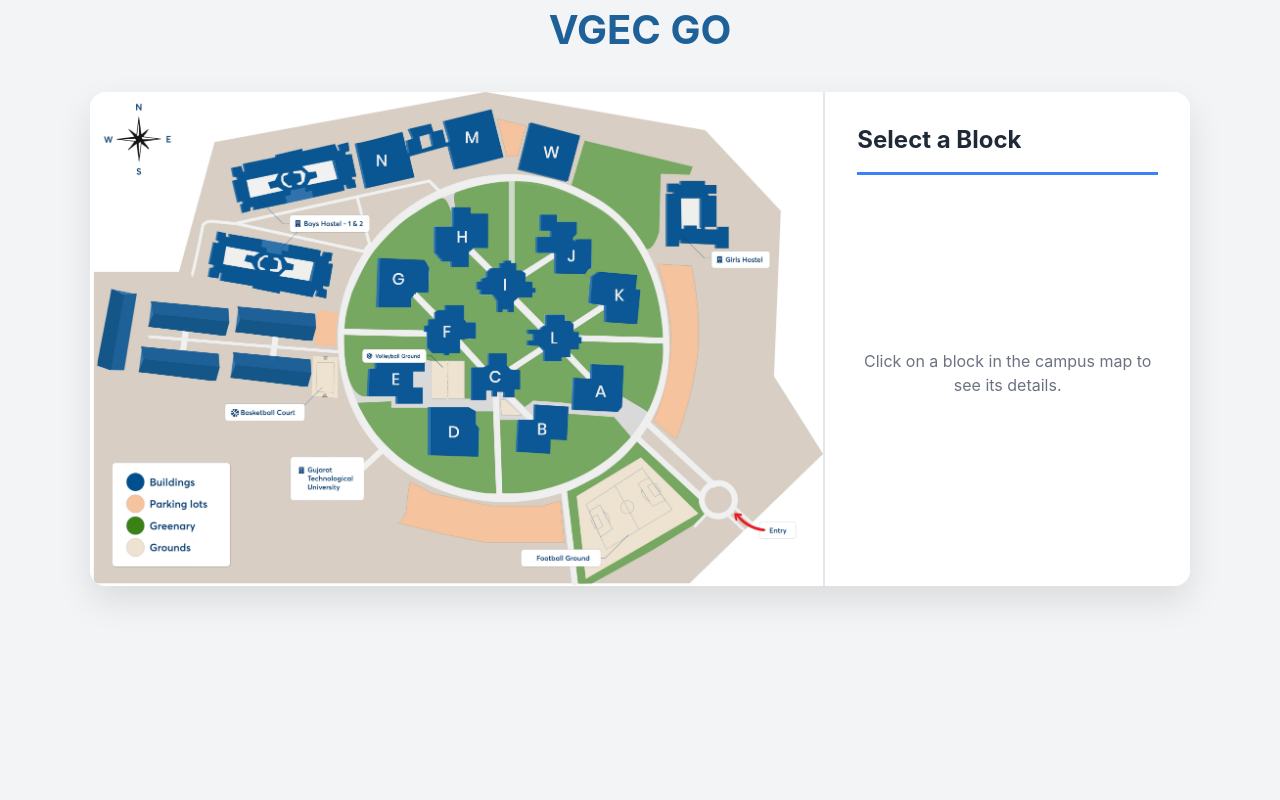
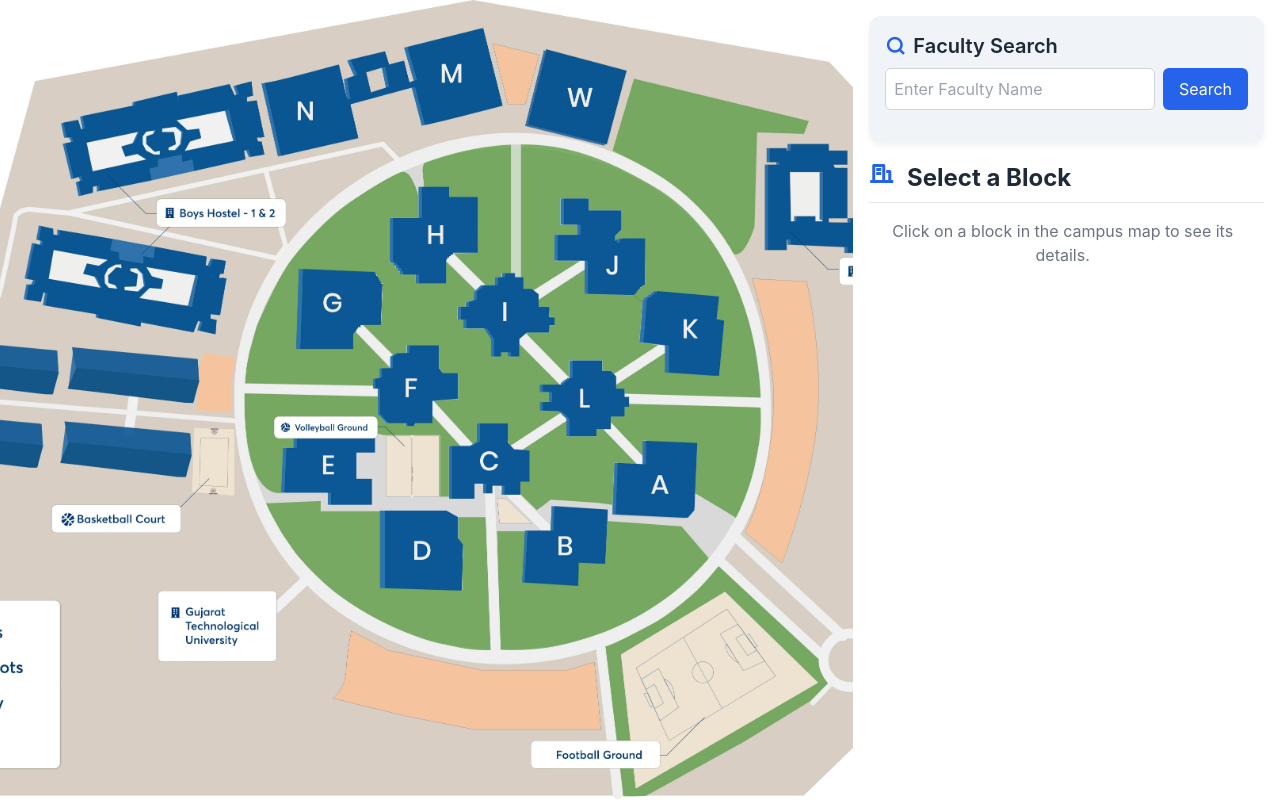
Before and after one commit to SheikhSahil26/VGEC_GO, a PHP site: page /home.php in a window 1280 px wide. Run offline with PHP 8.4, Linux system fonts and the light colour scheme.

Commit message:
Faculty Search DONE

```diff
--- a/home.php
+++ b/home.php
@@ -2,24 +2,26 @@
 <html lang="en">
 <head>
     <meta charset="UTF-8">
-    <title>Campus Map Explorer</title>
+    <meta name="viewport" content="width=device-width, initial-scale=1.0">
+    <title>VGEC GO</title>
     <link href="https://cdnjs.cloudflare.com/ajax/libs/tailwindcss/2.2.19/tailwind.min.css" rel="stylesheet">
+    <link href="https://cdn.jsdelivr.net/npm/remixicon@2.5.0/fonts/remixicon.css" rel="stylesheet">
     <style>
         body {
-            background-color: #f4f6f9;
             font-family: 'Inter', -apple-system, BlinkMacSystemFont, "Segoe UI", Roboto, "Helvetica Neue", Arial, sans-serif;
+            background-color: #f4f7fa;
+            height: 100vh;
+            margin: 0;
+            overflow: hidden;
         }
         .campus-container {
-            max-width: 1100px;
-            margin: 2rem auto;
-            box-shadow: 0 15px 35px rgba(0, 0, 0, 0.1);
-            border-radius: 16px;
-            overflow: hidden;
+            display: grid;
+            grid-template-columns: 2fr 1fr;
+            height: 100vh;
+            max-height: 100vh;
         }
         .map-section {
-            background-color: white;
             position: relative;
-            max-height: 600px;
             overflow: hidden;
         }
         .map-image {
@@ -40,37 +42,28 @@
             z-index: 10;
             box-shadow: 0 8px 20px rgba(0,0,0,0.15);
         }
+
         .details-section {
-            background-color: #ffffff;
-            border-left: 2px solid #e5e7eb;
-            padding: 2rem;
+            background-color: white;
             display: flex;
             flex-direction: column;
+            padding: 1rem;
+            overflow: hidden;
         }
-        .details-header {
-            border-bottom: 3px solid #3b82f6;
-            padding-bottom: 1rem;
+        .search-container {
+            background-color: #f0f4f8;
+            border-radius: 12px;
+            padding: 1rem;
             margin-bottom: 1rem;
-        }
-        .details-content {
-            flex-grow: 1;
-            display: flex;
-            flex-direction: column;
-            align-items: center;
-            justify-content: center;
-            text-align: center;
-            color: #4a5568;
-            overflow-y: auto; /* Allow vertical scrolling without x-axis scrollbar */
-            max-height: 400px; /* Limit height to prevent overflow */
+            box-shadow: 0 4px 6px rgba(0,0,0,0.05);
         }
         .block-info-list {
-            width: 100%;
-            max-height: 300px;
             overflow-y: auto;
-            overflow-x: hidden; /* Prevent horizontal scrolling */
+            max-height: calc(100vh - 300px);
+            padding-right: 0.5rem;
         }
         .block-info-item {
-            background-color: #f7fafc;
+            background-color: #f1f5f9;
             border-radius: 10px;
             padding: 1rem;
             margin-bottom: 0.75rem;
@@ -78,34 +71,27 @@
             justify-content: space-between;
             align-items: center;
             transition: all 0.3s ease;
-            width: calc(100% - 2px); /* Prevent scrollbar appearance */
         }
         .block-info-item:hover {
-            background-color: #f0f9ff;
-            transform: translateX(2px);
-            box-shadow: 0 4px 6px rgba(0,0,0,0.1);
+            background-color: #e2e8f0;
+            transform: translateX(5px);
         }
-        .logo-container {
-            text-align: center;
-            margin-bottom: 1rem;
+        .scrollbar-hide::-webkit-scrollbar {
+            display: none;
         }
-        .logo-text {
-            font-size: 2.5rem;
-            font-weight: bold;
-            color: #1E6198;
+        .scrollbar-hide {
+            -ms-overflow-style: none;
+            scrollbar-width: none;
         }
     </style>
 </head>
-<body class="bg-gray-100">
-    <div class="logo-container">
-        <span class="logo-text">VGEC GO</span>
-    </div>
-    <div class="campus-container grid grid-cols-3 bg-white">
-        <!-- Map Section (Kept same as previous version) -->
-        <div class="map-section col-span-2 relative">
+<body>
+    <div class="campus-container">
+        <!-- Map Section -->
+        <div class="map-section relative">
             <img src="./sitemap.jpg" alt="Campus Map" class="map-image">
 
-            <!-- Blocks with dynamic positioning and colors -->
+            <!-- Blocks with dynamic positioning -->
             <div class="block" onclick="showInfo('A')" style="left: 66%; top: 55%; width: 7%; height: 9%; "></div>
             <div class="block" onclick="showInfo('B')" style="left: 58%; top: 64%; width: 8%; height: 9%; "></div>
             <div class="block" onclick="showInfo('C')" style="left: 52%; top: 53%; width: 7%; height: 9%; "></div>
@@ -123,23 +109,61 @@
         </div>
 
         <!-- Details Section -->
-        <div class="details-section col-span-1">
-            <div class="details-header">
-                <h2 id="infoTitle" class="text-2xl font-bold text-gray-800">Select a Block</h2>
+        <div class="details-section">
+            <!-- Search Container -->
+            <div class="search-container">
+                <div class="mb-4">
+                    <h2 class="text-xl font-semibold text-gray-800 mb-2 flex items-center">
+                        <i class="ri-search-line mr-2 text-blue-600"></i>
+                        Faculty Search
+                    </h2>
+                    <div class="flex space-x-2">
+                        <input
+                            type="text"
+                            id="facultyName"
+                            class="flex-grow p-2 border border-gray-300 rounded-md focus:ring-2 focus:ring-blue-500 focus:outline-none"
+                            placeholder="Enter Faculty Name"
+                        >
+                        <button
+                            onclick="searchFaculty()"
+                            class="bg-blue-600 text-white px-4 py-2 rounded-md hover:bg-blue-700 transition-colors"
+                        >
+                            Search
+                        </button>
+                    </div>
+                    <div id="facultySearchResult" class="mt-3 text-sm"></div>
+                </div>
             </div>
-            <div class="details-content">
-                <div id="blockInfoList" class="block-info-list">
-                    <p class="text-gray-500">Click on a block in the campus map to see its details.</p>
+
+            <!-- Block Info Container -->
+            <div class="flex-grow overflow-hidden">
+                <h2 id="infoTitle" class="text-2xl font-bold text-gray-800 mb-4 border-b pb-2">
+                    <i class="ri-building-line mr-2 text-blue-600"></i>
+                    Select a Block
+                </h2>
+                <div id="blockInfoList" class="block-info-list scrollbar-hide pr-2">
+                    <p class="text-gray-500 text-center">Click on a block in the campus map to see its details.</p>
                 </div>
             </div>
         </div>
     </div>
 
     <script>
-        let at_time_slot = 5;
+        let at_time_slot = 1;
         let day = 'MON';
 
         function showInfo(blockId) {
+            // Remove active class from all blocks
+            document.querySelectorAll('.block').forEach(block => {
+                block.classList.remove('active');
+            });
+
+            // Add active class to selected block
+            const selectedBlock = document.querySelector(`.block[data-block="${blockId}"]`);
+            if (selectedBlock) {
+                selectedBlock.classList.add('active');
+            }
+
             const infoTitle = document.getElementById('infoTitle');
             const blockInfoList = document.getElementById('blockInfoList');
 
@@ -151,11 +175,11 @@
                 .then(response => response.json())
                 .then(data => {
                     if (data.error) {
-                        infoTitle.textContent = `Error`;
+                        infoTitle.innerHTML = `<i class="ri-error-warning-line mr-2 text-red-600"></i> Error`;
                         blockInfoList.innerHTML = `<p class="text-red-500">${data.error}</p>`;
                     } else {
                         // Update title
-                        infoTitle.textContent = `Block ${blockId} Details`;
+                        infoTitle.innerHTML = `<i class="ri-building-line mr-2 text-blue-600"></i> Block ${blockId} Details`;
 
                         // Create info items for each room
                         data.forEach(item => {
@@ -167,9 +191,7 @@
                                     <p class="text-sm text-gray-600">Block ${item.block} - Room ${item.room_no}</p>
                                 </div>
                                 <div class="text-blue-600 font-medium">
-                                    <svg xmlns="http://www.w3.org/2000/svg" class="h-6 w-6" fill="none" viewBox="0 0 24 24" stroke="currentColor">
-                                        <path stroke-linecap="round" stroke-linejoin="round" stroke-width="2" d="M9 12l2 2 4-4M7.835 4.697a3.42 3.42 0 001.946-.806 3.42 3.42 0 014.438 0 3.42 3.42 0 001.946.806 3.42 3.42 0 013.138 3.138 3.42 3.42 0 00.806 1.946 3.42 3.42 0 010 4.438 3.42 3.42 0 00-.806 1.946 3.42 3.42 0 01-3.138 3.138 3.42 3.42 0 00-1.946.806 3.42 3.42 0 01-4.438 0 3.42 3.42 0 00-1.946-.806 3.42 3.42 0 01-3.138-3.138 3.42 3.42 0 00-.806-1.946 3.42 3.42 0 010-4.438 3.42 3.42 0 00.806-1.946 3.42 3.42 0 013.138-3.138z" />
-                                    </svg>
+                                    <i class="ri-check-line text-2xl"></i>
                                 </div>
                             `;
                             blockInfoList.appendChild(infoItem);
@@ -177,8 +199,48 @@
                     }
                 })
                 .catch(error => {
-                    infoTitle.textContent = `Error`;
+                    infoTitle.innerHTML = `<i class="ri-error-warning-line mr-2 text-red-600"></i> Error`;
                     blockInfoList.innerHTML = `<p class="text-red-500">An error occurred while retrieving the data.</p>`;
+                    console.error('Error:', error);
+                });
+        }
+
+        function searchFaculty() {
+            const facultyName = document.getElementById('facultyName').value.trim();
+            const facultySearchResult = document.getElementById('facultySearchResult');
+
+            // Clear previous search results
+            facultySearchResult.innerHTML = '';
+
+            // Check if faculty name is provided
+            if (!facultyName) {
+                facultySearchResult.innerHTML = '<p class="text-red-500"><i class="ri-warning-line mr-1"></i>Please enter a faculty name to search.</p>';
+                return;
+            }
+
+            // Send AJAX request to fetch faculty data
+            fetch(`getFacultySearch.php?facultyName=${facultyName}&at_time_slot=${at_time_slot}&day=${day}`)
+                .then(response => response.json())
+                .then(data => {
+                    if (data.error) {
+                        facultySearchResult.innerHTML = `<p class="text-red-500"><i class="ri-error-warning-line mr-1"></i>${data.error}</p>`;
+                    } else {
+                        const locationInfo = data[0].block && data[0].room_no
+                            ? `<i class="ri-map-pin-line mr-1 text-blue-600"></i>Location: ${data[0].block} - ${data[0].room_no}`
+                            : '<i class="ri-map-pin-line mr-1 text-gray-400"></i>Location not available';
+
+                        facultySearchResult.innerHTML = `
+                            <div class="bg-blue-50 p-3 rounded-md">
+                                <p class="text-green-600 font-semibold flex items-center">
+                                    <i class="ri-user-line mr-2"></i>${data[0].name}
+                                </p>
+                                <p class="text-gray-600 mt-1">${locationInfo}</p>
+                            </div>
+                        `;
+                    }
+                })
+                .catch(error => {
+                    facultySearchResult.innerHTML = '<p class="text-red-500"><i class="ri-error-warning-line mr-1"></i>An error occurred while retrieving the faculty data.</p>';
                     console.error('Error:', error);
                 });
         }
```
Also changed, not shown: getFacultySearch.php (added, +50 -0 lines).
